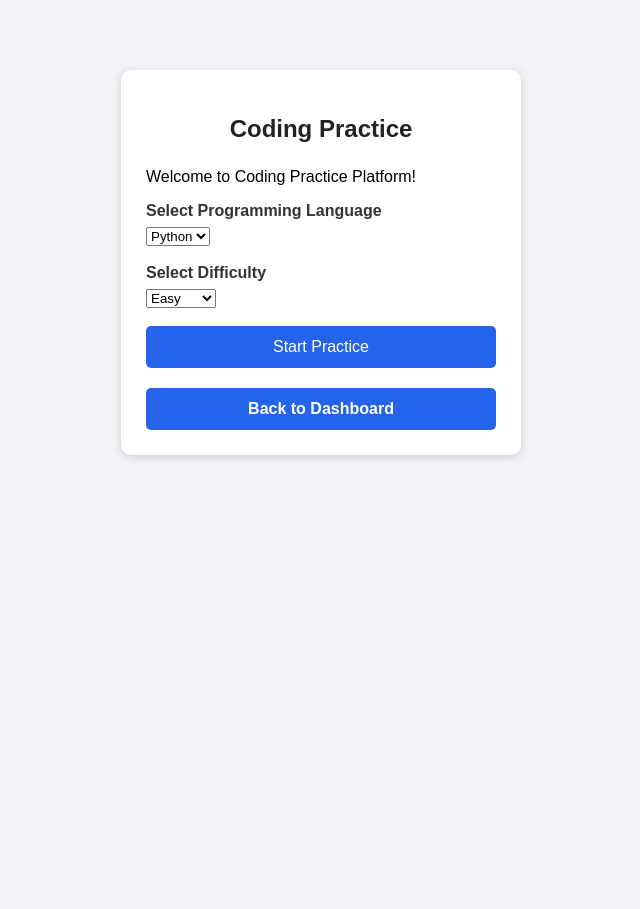
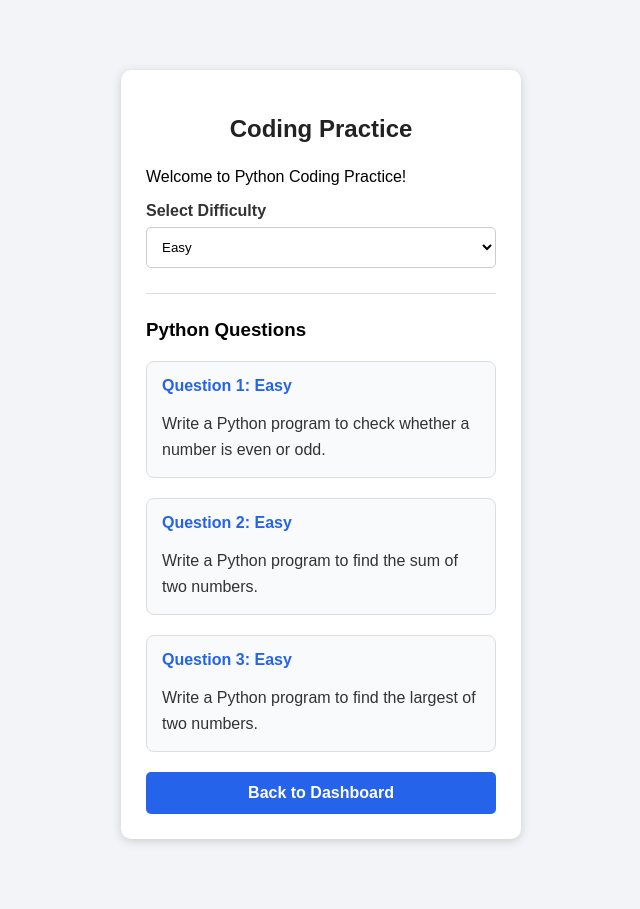
Before and after one commit to AwareHarshal5057/online--coding, a Django app: page /accounts/coding/ in a window 1280 px wide. Shown: the whole page, without its empty margins (319-959 px from the left). Before the commit the page ends 460 px from the top, so only its background shows below. Run offline with Django 5.2, Linux system fonts and the light colour scheme; the visitor is signed in with stand-in values (Sample User, id 1).

Commit message:
new files added

```diff
--- a/accounts/static/accounts/css/style.css
+++ b/accounts/static/accounts/css/style.css
@@ -136,3 +136,42 @@ a:hover {
     color: white;
     text-decoration: none;
 }
+
+
+
+/* Coding Practice Questions */
+
+.question {
+    background-color: #f8fafc;
+    border: 1px solid #ddd;
+    border-radius: 8px;
+    padding: 15px;
+    margin-top: 20px;
+}
+
+.question h4 {
+    color: #2563eb;
+    margin-top: 0;
+    margin-bottom: 10px;
+}
+
+.question p {
+    color: #333;
+    line-height: 1.6;
+    margin-bottom: 0;
+}
+
+hr {
+    border: none;
+    border-top: 1px solid #ddd;
+    margin: 25px 0;
+}
+
+select {
+    width: 100%;
+    padding: 11px;
+    border: 1px solid #ccc;
+    border-radius: 5px;
+    box-sizing: border-box;
+    background-color: white;
+}
--- a/accounts/templates/accounts/coding.html
+++ b/accounts/templates/accounts/coding.html
@@ -13,14 +13,7 @@
     <div class="container">
         <h2>Coding Practice</h2>
 
-        <p>Welcome to Coding Practice Platform!</p>
-
-        <div class="form-group">
-            <label>Select Programming Language</label>
-            <select name="language">
-                <option value="python">Python</option>
-            </select>
-        </div>
+        <p>Welcome to Python Coding Practice!</p>
 
         <div class="form-group">
             <label>Select Difficulty</label>
@@ -31,11 +24,29 @@
             </select>
         </div>
 
-        <button type="button">Start Practice</button>
+        <hr>
+
+        <h3>Python Questions</h3>
+
+        <div class="question">
+            <h4>Question 1: Easy</h4>
+            <p>Write a Python program to check whether a number is even or odd.</p>
+        </div>
+
+        <div class="question">
+            <h4>Question 2: Easy</h4>
+            <p>Write a Python program to find the sum of two numbers.</p>
+        </div>
+
+        <div class="question">
+            <h4>Question 3: Easy</h4>
+            <p>Write a Python program to find the largest of two numbers.</p>
+        </div>
 
         <a href="{% url 'home' %}" class="back-dashboard-btn">
             Back to Dashboard
         </a>
+
     </div>
 
 </body>
```
